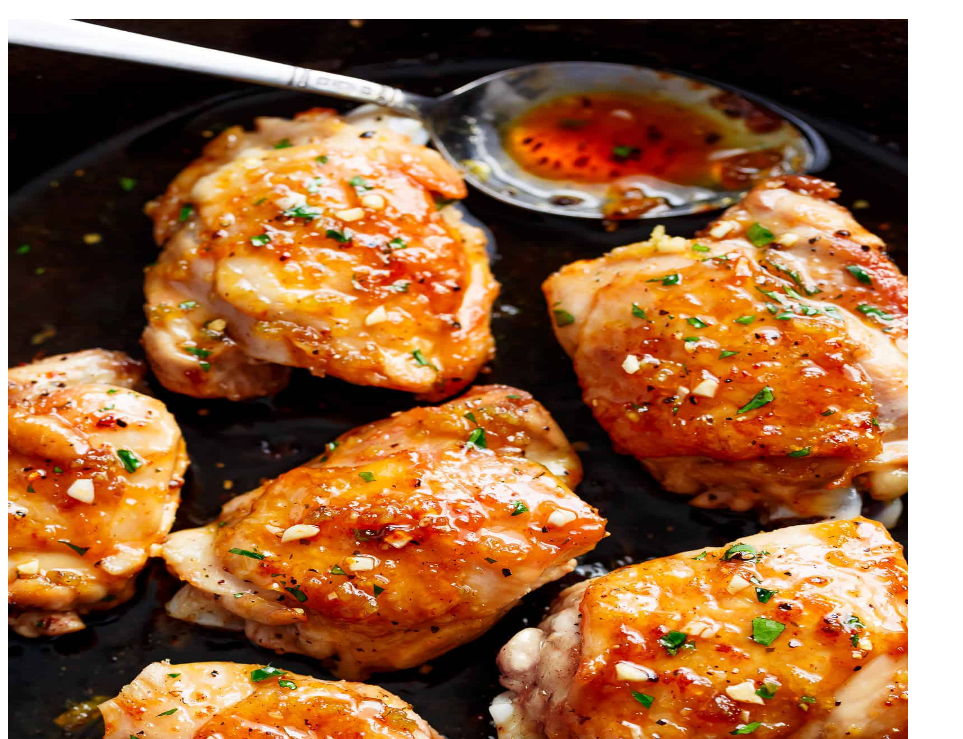
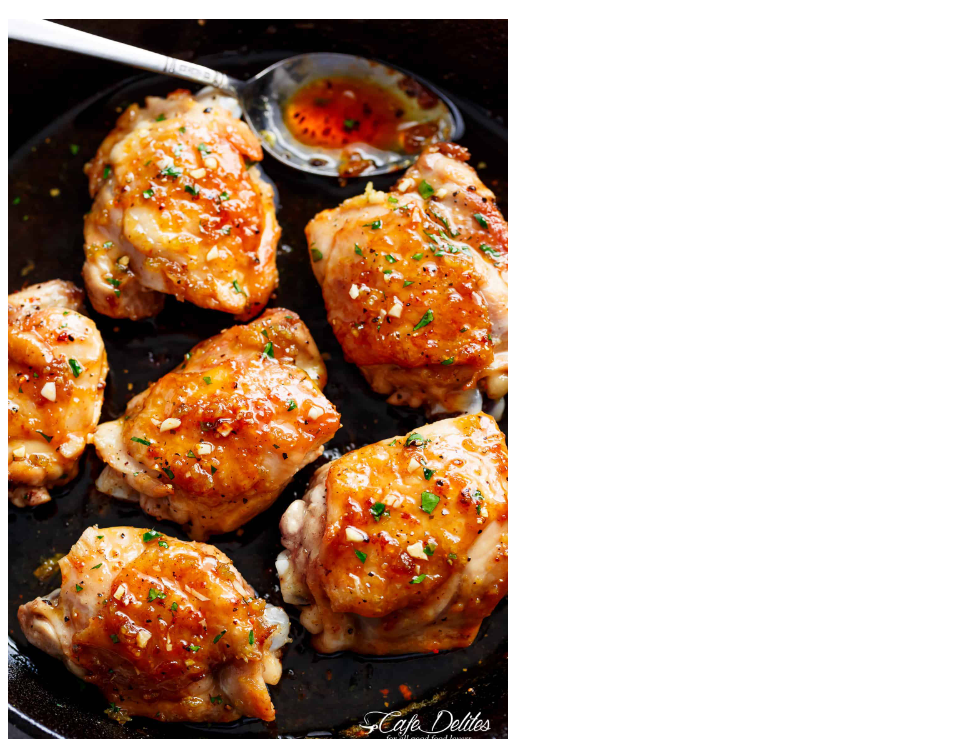
Before and after one commit to Jonathan-D-N/odin-recipes, a plain HTML site: page recipes/Honey-Garlic-Chicken.html in a window 1280 px wide. Shown: the part 61-800 px from the top of the page, without its empty margins (0-963 px from the left). Drawn offline with Linux system fonts and the light colour scheme.

Commit message:
corrected chicken image size

```diff
--- a/recipes/Honey-Garlic-Chicken.html
+++ b/recipes/Honey-Garlic-Chicken.html
@@ -6,7 +6,7 @@
     <h1>Easy Honey Garlic Chicken</h1>
 </head>
 <body>
-    <img width="900" height="950" src="./../odin-links-and-images/images/Honey-Garlic-Chicken.jpg" alt="Easy Honey Garlic Chicken">
+    <img width="500" src="./../odin-links-and-images/images/Honey-Garlic-Chicken.jpg" alt="Easy Honey Garlic Chicken">
     <p>This super-simple recipe makes a crisp-tender chicken with a perfect, sticky glaze.
     </p>
     <p> With a recipe that includes both chicken thighs AND chicken breasts, you’re just minutes away from the most addictive Honey Garlic Chicken dinner the whole family loves! The perfect meal to have when you feel like eating something sweet with a hint of savoury.
```
